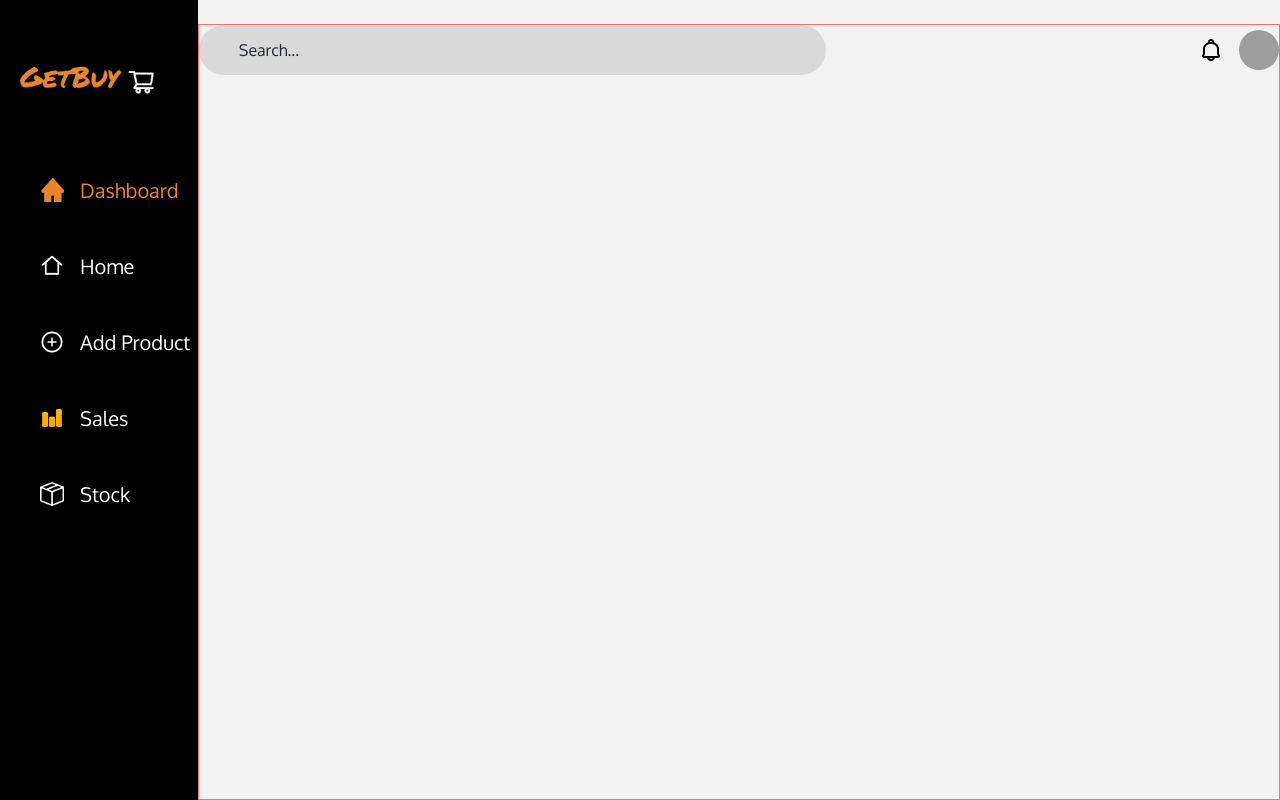
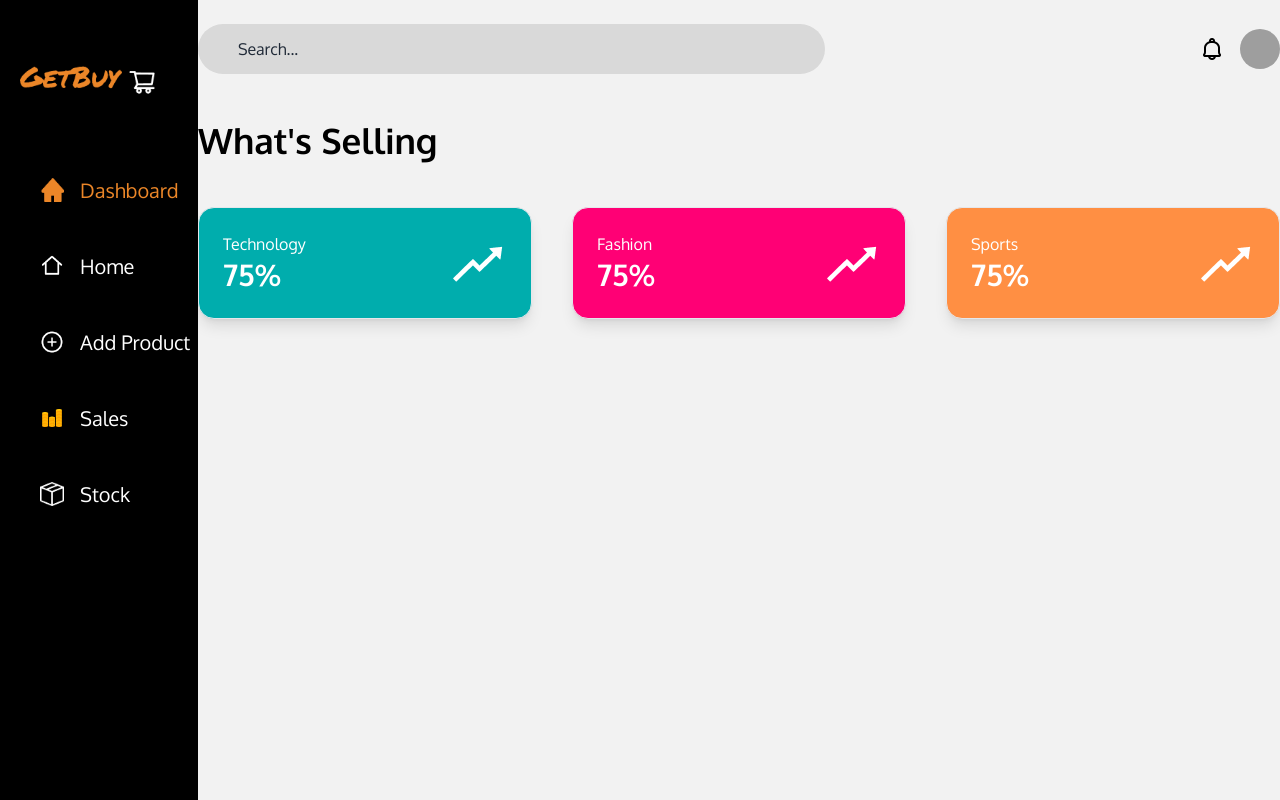
Before and after one commit to ChawerKamanga/GetBuy, a website: page dashboard.html in a window 1280 px wide. Drawn offline with Linux system fonts and the light colour scheme; grey boxes are pictures that could not be loaded.

Commit message:
updated dashboard.html

```diff
--- a/dashboard.html
+++ b/dashboard.html
@@ -71,7 +71,8 @@
         </div>
 
         <!-- right side -->
-        <div class="flex flex-col w-[1400px] mx-auto border border-red-400 mt-6">
+        <div class="flex flex-col w-[1400px] mx-auto mt-6 space-y-10">
+          <!-- seach & notification top bar -->
           <div class="flex justify-between">
             <input
               type="text"
@@ -83,6 +84,35 @@
               <img src="/img/marcus-lewis.jpg" class="w-10 h-10 rounded-full" alt="profile pic">
             </div>
           </div>
+
+          <h1 class="text-[35px] font-bold">What's Selling</h1>
+
+          <div class="flex justify-between space-x-10">
+            <!-- Single Top Card -->
+            <div class="flex justify-between bg-[#00ADAD] rounded-2xl border  px-6 py-6 w-1/3 shadow-lg">
+              <div class="text-white">
+                <h4>Technology</h4>
+                <h2 class="text-3xl font-bold">75%</h2>
+              </div>
+              <img src="/img/icons/ant-design_rise-outlined.png" alt="icon">
+            </div>
+            <!-- Single Top Card -->
+            <div class="flex justify-between bg-[#FF0075] rounded-2xl border  px-6 py-6 w-1/3 shadow-lg">
+              <div class="text-white">
+                <h4>Fashion</h4>
+                <h2 class="text-3xl font-bold">75%</h2>
+              </div>
+              <img src="/img/icons/ant-design_rise-outlined.png" alt="icon">
+            </div>
+            <!-- Single Top Card -->
+            <div class="flex justify-between bg-[#FF8F43] rounded-2xl border  px-6 py-6 w-1/3 shadow-lg">
+              <div class="text-white">
+                <h4>Sports</h4>
+                <h2 class="text-3xl font-bold">75%</h2>
+              </div>
+              <img src="/img/icons/ant-design_rise-outlined.png" alt="icon">
+            </div>
+          </div>
         </div>
       </div>
     </main>
```
Also changed, not shown: dist/output.css, img/icons/ant-design_rise-outlined.png (added).
